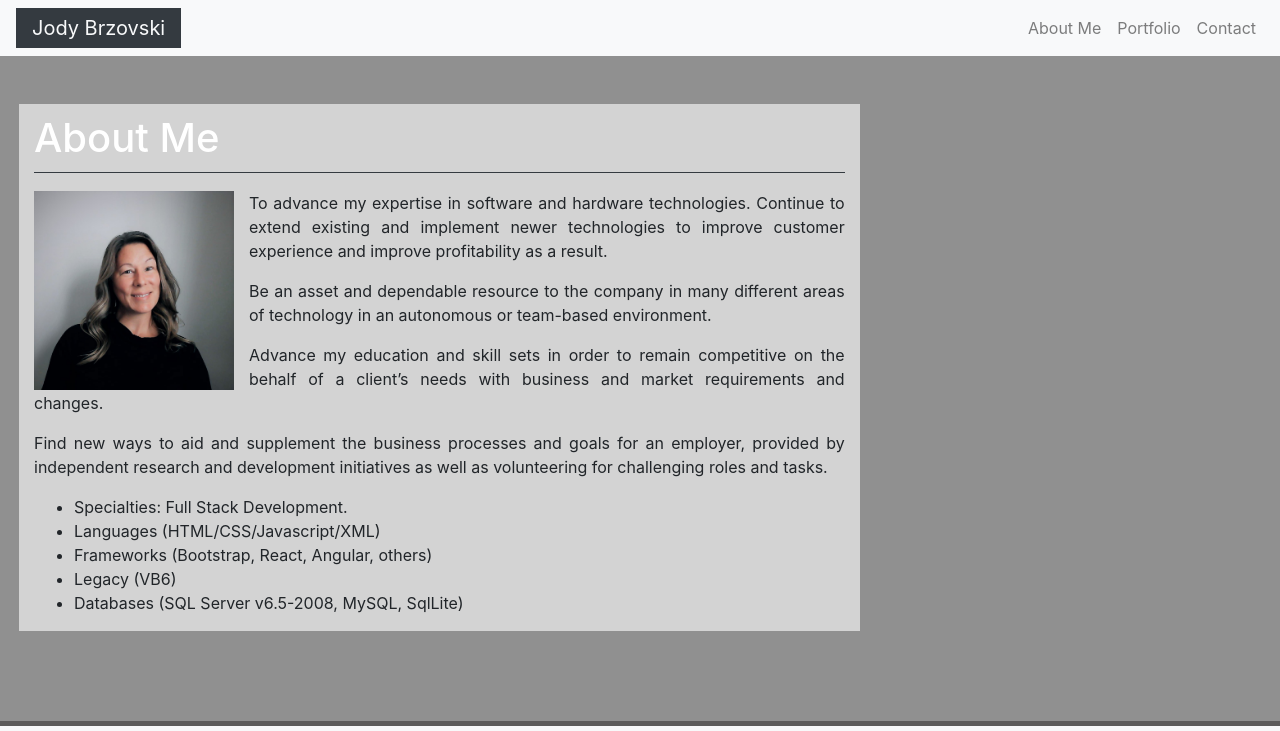
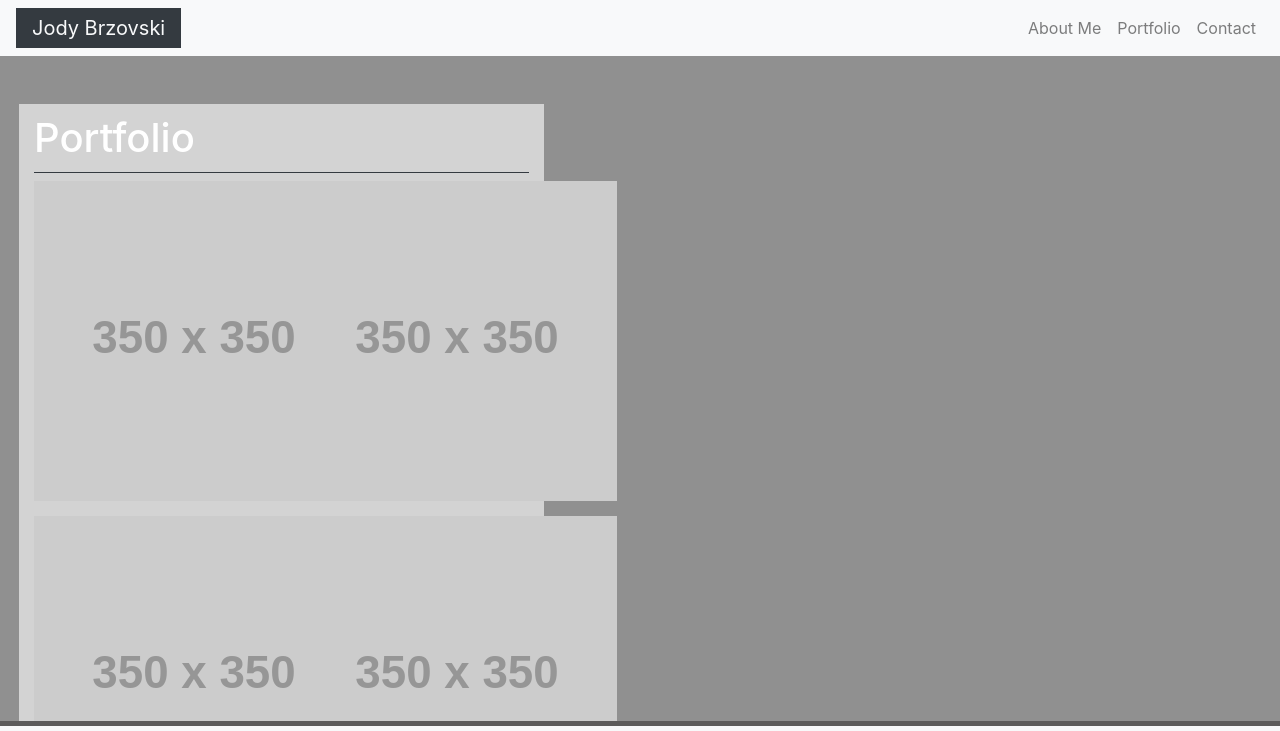
Before and after one commit to JodyBrzo/my-portfolio, a plain HTML site: page portfolio.html in a window 1280 px wide. Shown: the top 731 px of the page. Drawn offline with nearby package versions, Linux system fonts and the light colour scheme; placeholder pictures from the web are drawn by us.

Commit message:
updates to portfolio.html page

```diff
--- a/assets/css/style.css
+++ b/assets/css/style.css
@@ -59,11 +59,21 @@ ol{
 }
 /*-----end contact.html Page Styles-----*/
 
+/*-----start portfolio.html Page Styles-----*/
+.row-content-portfolio img{
+    width: 20em;
+    padding-bottom: 15px;
 
+}
 
 @Media screen and (max-width: 480px){
     .row-main{
-        margin: 0 2px !important;
+        margin: 0  !important;
+    }
+
+    .container-fluid{
+        padding-left: 0px;
+        padding-right: 0px;
     }
 
 }
--- a/portfolio.html
+++ b/portfolio.html
@@ -31,47 +31,43 @@
 
 
   <!--Main Page Content Container woth 1 row of 2 columns and 1 row with 2 columns nested inside the first row column-->
-  <main class="container-fluid mt-5 index-container">
-    <div class="row row-main ml-1">
-      <div class="col-md-8 col-main">
+  <main class="container-fluid mt-5">
+    <div class="row row-main ml-xs-0 mr-xs-0 ml-1">
+      <div class="col-md-3 col-lg-5 col-main">
         <div class="row ">
           <div class="col-md-12">
             <!--Header 1 with bootstrap bottom border for line-->
-            <h1 class="about-me border-bottom border-dark index-h1">
-              About Me
+            <h1 class="border-bottom border-dark index-h1">
+              Portfolio
             </h1>
           </div>
         </div>
-        <article class="row row-content">
-          <section class="col-md-12">
-            <img src="./assets/images/profile.jpg" alt="Jody Brzovski">
-            <p class="text-justify">
-              To advance my expertise in software and hardware technologies. Continue to extend existing and implement
-              newer technologies to improve customer experience and improve profitability as a result.
-            </p>
-              <p>
-              Be an asset and dependable resource to the company in many different areas of technology in an autonomous
-              or team-based environment.
-              </p>
-              <p>
-              Advance my education and skill sets in order to remain competitive on the behalf of a client’s needs with
-              business and market requirements and changes.
-              </p>
-              <p>
-              Find new ways to aid and supplement the business processes and goals for an employer, provided by
-              independent research and development initiatives as well as volunteering for challenging roles and tasks.
-              </p>
-             <ol>
-              <li>Specialties: Full Stack Development.</li>
-              <li>Languages (HTML/CSS/Javascript/XML)</li>
-              <li>Frameworks (Bootstrap, React, Angular, others)</li>
-              <li>Legacy (VB6)</li>
-              <li>Databases (SQL Server v6.5-2008, MySQL, SqlLite)</li>
-            </ol>
+        <article class="row row-content-portfolio">
+          <section class="col-md-6">
+            <img class="" src="http://placehold.it/350x350" alt="">
+            <img class="" src="http://placehold.it/350x350" alt="">
+            <img class="" src="http://placehold.it/350x350" alt="">
+            <img class="" src="http://placehold.it/350x350" alt="">
+            <img class="" src="http://placehold.it/350x350" alt="">
+            <img class="" src="http://placehold.it/350x350" alt="">
+            <img class="" src="http://placehold.it/350x350" alt="">
+            <img class="" src="http://placehold.it/350x350" alt="">
           </section>
+          <section class="col-md-6">
+            <img class="" src="http://placehold.it/350x350" alt="">
+            <img class="" src="http://placehold.it/350x350" alt="">
+            <img class="" src="http://placehold.it/350x350" alt="">
+            <img class="" src="http://placehold.it/350x350" alt="">
+            <img class="" src="http://placehold.it/350x350" alt="">
+            <img class="" src="http://placehold.it/350x350" alt="">
+            <img class="" src="http://placehold.it/350x350" alt="">
+            <img class="" src="http://placehold.it/350x350" alt="">
+          </section>
+
+
         </article>
       </div>
-      <div class="col-md-4"></div>
+      <div class="col-md-9 col-lg-7"></div>
     </div>
     <!--empty div with a height of 100px so that the browser will scroll all of my content under the sticky footer-->
     <div class="content-scroll"></div>
```
Also changed, not shown: contact.html (+2 -2 lines), index.html (+2 -2 lines).
